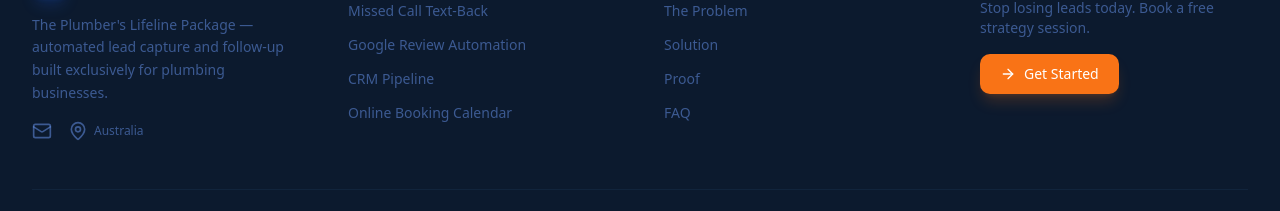
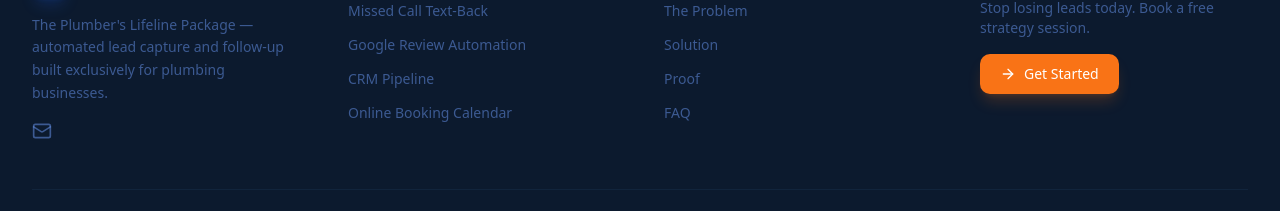
Before and after one commit to Low3ndDev/prysmn.v2, a Next.js app: page / in a window 1280 px wide. Shown: the part 6661-6872 px from the top of the page. Built offline with nearby package versions, Linux system fonts and the light colour scheme.

Commit message:
818d8ad8-83e5-4f0e-b1ee-9fadea8cb328

```diff
--- a/src/components/sections/Footer.tsx
+++ b/src/components/sections/Footer.tsx
@@ -1,4 +1,4 @@
-import { Mail, MapPin, ArrowRight } from 'lucide-react'
+import { Mail, ArrowRight } from 'lucide-react'
 import { businessConfig } from '@/lib/business-config'
 
 const footerLinks = {
@@ -32,14 +32,10 @@ export default function Footer() {
             <p className="text-prysmn-400/50 text-sm leading-relaxed max-w-xs">
               The Plumber&apos;s Lifeline Package — automated lead capture and follow-up built exclusively for plumbing businesses.
             </p>
-            <div className="mt-4 flex items-center gap-4">
+            <div className="mt-4">
               <a href={`mailto:${businessConfig.email}`} className="text-prysmn-400/50 hover:text-prysmn-400 transition-colors" aria-label="Email">
                 <Mail className="w-5 h-5" />
               </a>
-              <span className="text-prysmn-400/50 flex items-center gap-1.5">
-                <MapPin className="w-5 h-5" />
-                <span className="text-xs">Australia</span>
-              </span>
             </div>
           </div>
 
```
